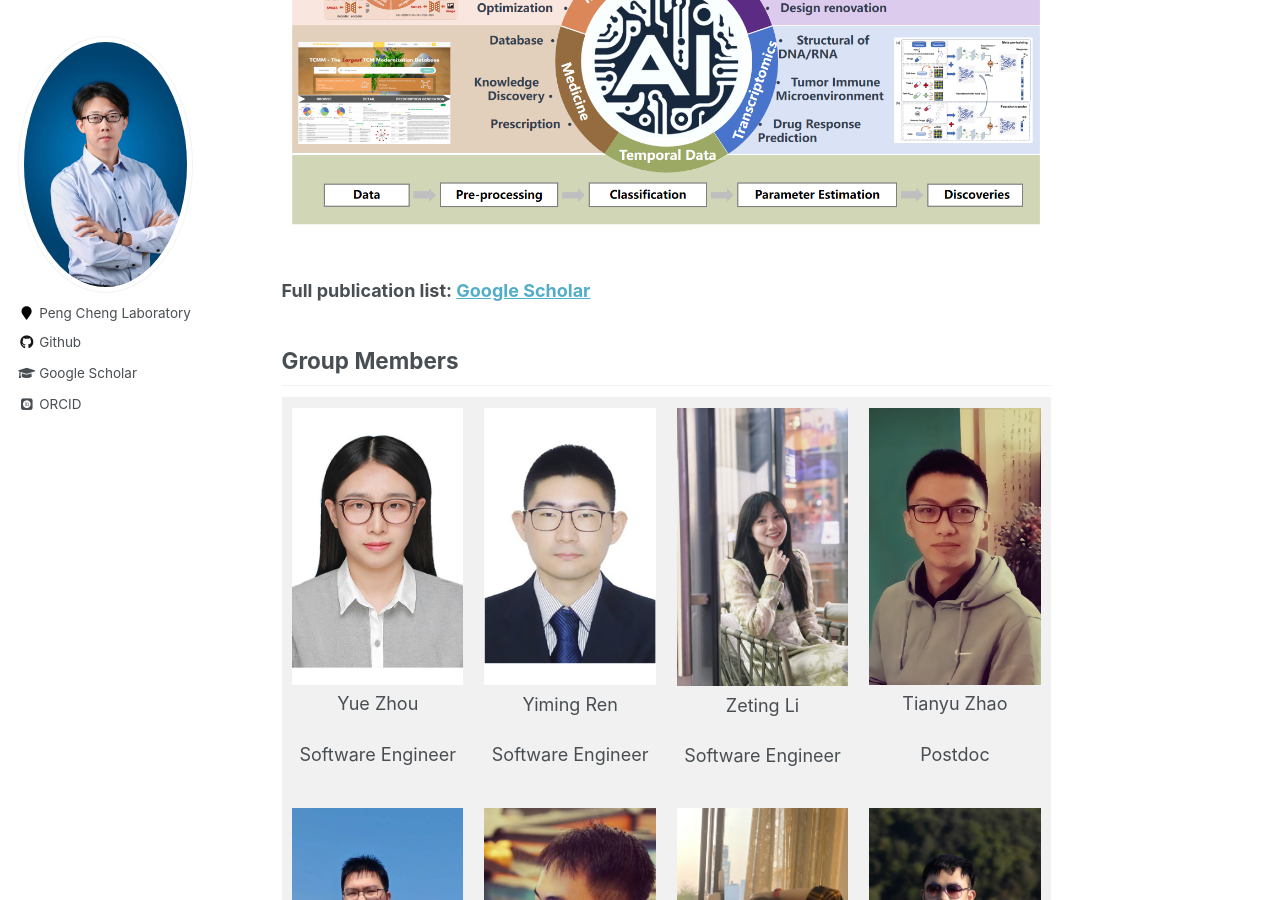
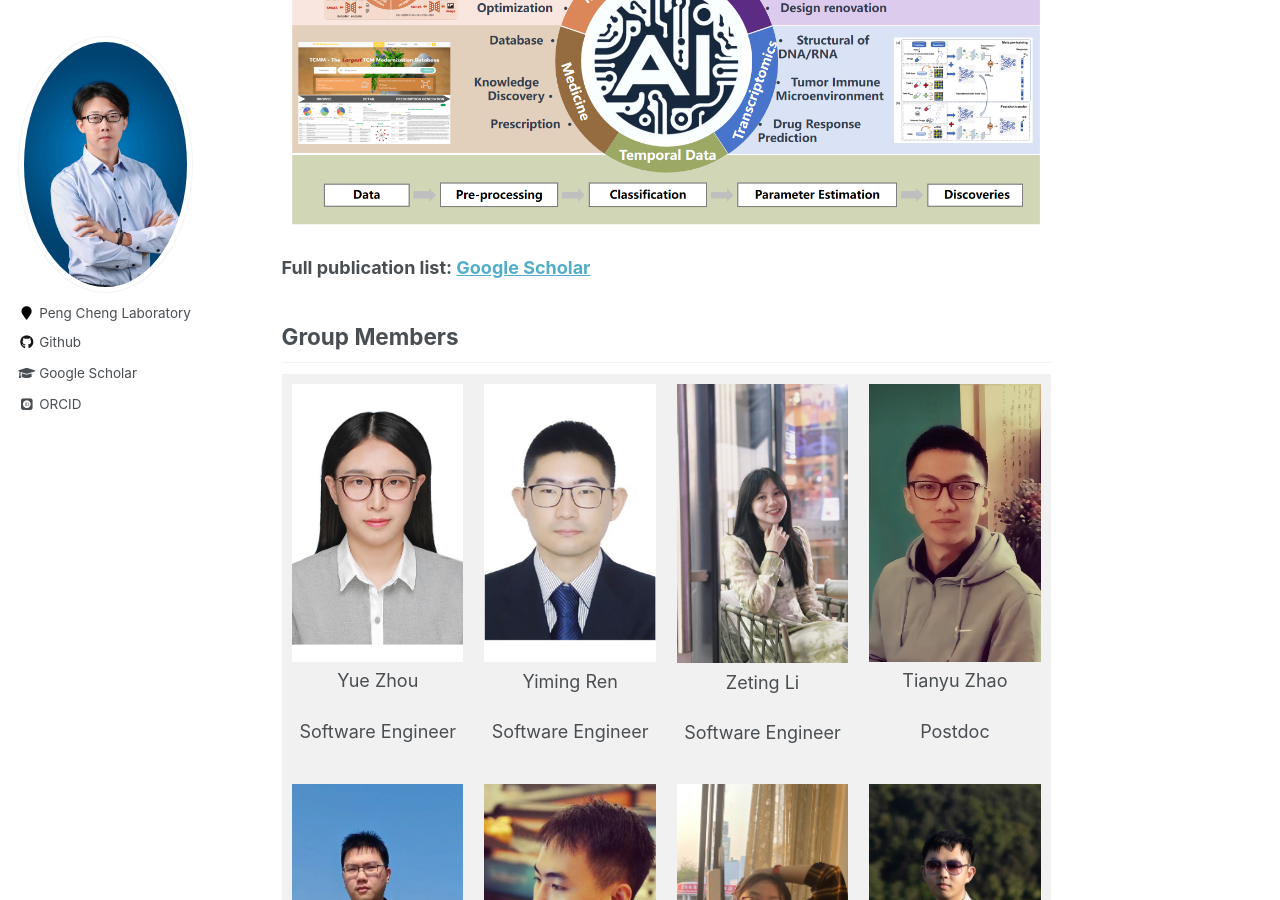
Before and after one commit to zhixiang-ren/zhixiang-ren.github.io, a Jekyll site: the page built from _pages/about.html, in a window 1280 px wide and 900 px high, scrolled down 740 px. Built offline with Jekyll 4.4.1, drawn with Linux system fonts in a browser that asks for light colours; some web fonts are replaced.

Commit message:
Update about.html

```diff
--- a/_pages/about.html
+++ b/_pages/about.html
@@ -21,7 +21,7 @@ redirect_from:
 </h3>
 
 <div style="float: left;">
-  <img style="width: 100%;padding-left: 1%;padding-right: 1%;padding-top: 2%;padding-bottom: 7%;" src="/images/about3.png">
+  <img style="width: 100%;padding-left: 1%;padding-right: 1%;padding-top: 2%;padding-bottom: 4%;" src="/images/about3.png">
 </div>
 
 <h3 style="text-align:justify;">
```
